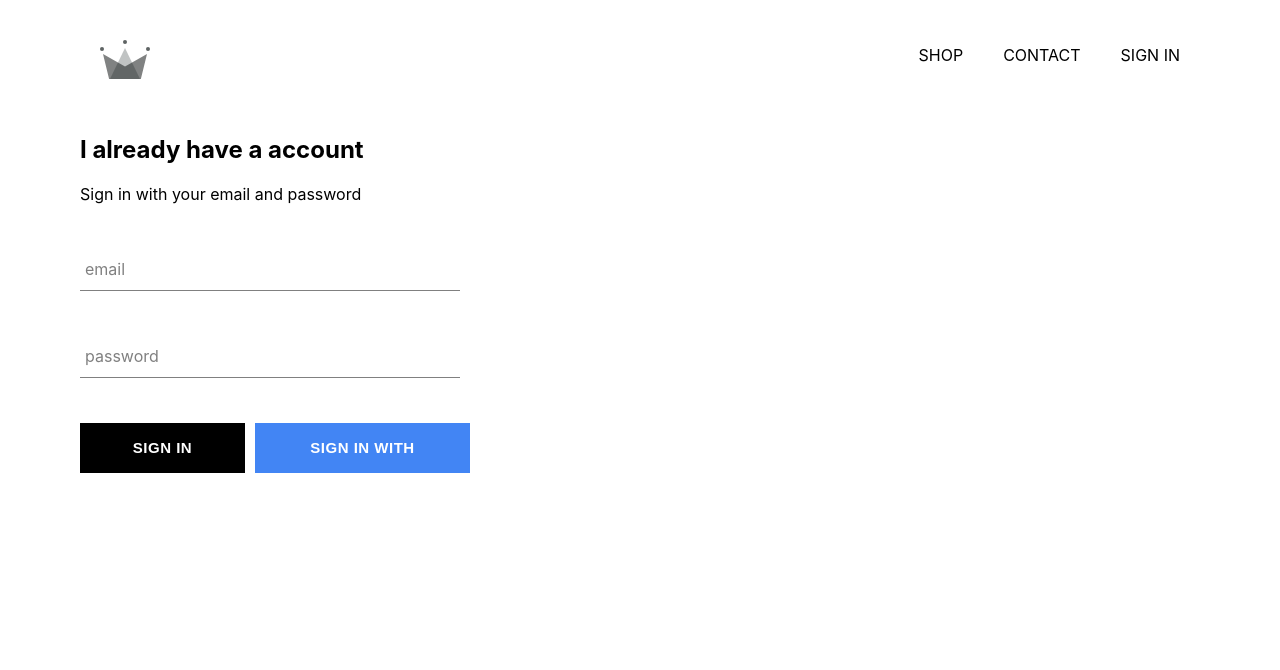
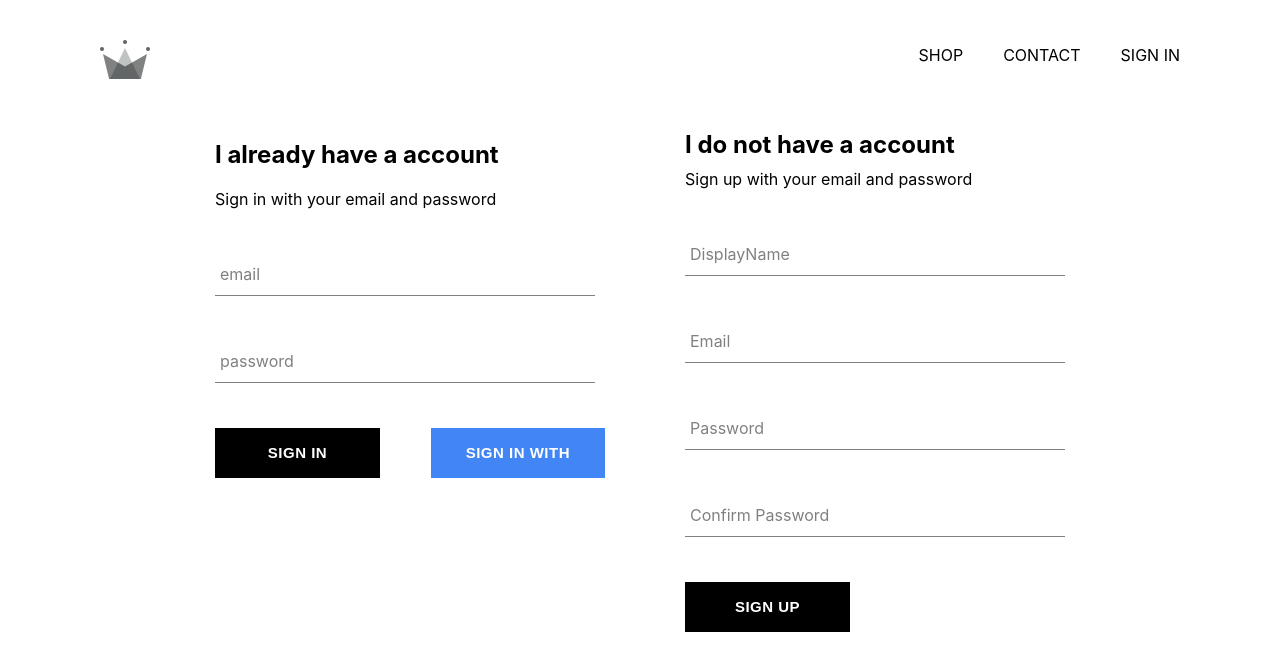
Before and after one commit to Mithun-joe/ecommerce-react, a React (Create React App) app: page /signin in a window 1280 px wide. Shown: the top 670 px of the page. Built offline with nearby package versions, Linux system fonts and the light colour scheme; no server answers.

Commit message:
updated sign up component

```diff
--- a/src/App.js
+++ b/src/App.js
@@ -5,7 +5,7 @@
 import ShopPage from './pages/shop/shop'
 import Header from "./components/header/header";
 import SignInAndSignUp from "./pages/sign-in-and-sign-up/sign-in-and-sign-up";
-import {auth} from './firebase/firebase.utils'
+import {auth , createUserProfileDocument} from './firebase/firebase.utils'
 
 
 class App extends React.Component {
@@ -20,10 +20,22 @@
     unsubscribeFromAuth = null;
 
     componentDidMount() {
-            this.unsubscribeFromAuth = auth.onAuthStateChanged(user => {
-            this.setState({currentUser:user});
+            this.unsubscribeFromAuth = auth.onAuthStateChanged( async userAuth => {
+                if(userAuth) {
+                    const userRef = await createUserProfileDocument(userAuth);
 
-            console.log(user);
+                    userRef.onSnapshot(snapShot => {
+                        this.setState({
+                            currentUser: {
+                                id: snapShot.id,...snapShot.data()
+                            }
+                        }
+                        );
+
+                        console.log(this.state)
+                    });
+                }
+                this.setState({currentUser:userAuth})
         });
     }
 
--- a/src/components/sign-in/sign-in.jsx
+++ b/src/components/sign-in/sign-in.jsx
@@ -5,8 +5,8 @@
 import {signInWithGoogle} from '../../firebase/firebase.utils'
 
 class SignIn extends React.Component{
-    constructor() {
-        super();
+    constructor(props) {
+        super(props);
 
         this.state ={
             email:'',
@@ -52,7 +52,7 @@
                             <CustomButton type='submit'> Sign In</CustomButton>
                             <CustomButton onClick={signInWithGoogle} isGoogleSignIn>
                                 {''}
-                                Sign In With Google{''}
+                                Sign In With{''}
                             </CustomButton>
                         </div>
                 </form>
--- /dev/null
+++ b/src/components/sign-up/sign-up-styles.scss
@@ -0,0 +1,9 @@
+.sign-up {
+  display: flex;
+  flex-direction: column;
+  width: 380px;
+
+  .title {
+    margin: 10px 0;
+  }
+}
--- /dev/null
+++ b/src/components/sign-up/sign-up.jsx
@@ -0,0 +1,102 @@
+import React from "react";
+import FormInput from "../form-input/form-input";
+import CustomButton from "../custom-button/custom-button";
+import {auth , createUserProfileDocument} from "../../firebase/firebase.utils";
+import './sign-up-styles.scss'
+
+
+class SignUp extends React.Component {
+    constructor(props) {
+        super(props);
+
+        this.state = {
+            displayName: '',
+            email: '' ,
+            password: '',
+            confirmPassword:''
+        }
+    }
+
+
+    handleSubmit = async event => {
+        event.preventDefault();
+
+        const {displayName, email, password , confirmPassword} =this.state;
+
+        if(password !== confirmPassword){
+            alert("password dosent match");
+        }
+
+        try {
+            const {user} = await auth.createUserWithEmailAndPassword(email, password);
+            await createUserProfileDocument(user, {displayName});
+
+            this.setState({
+                displayName: '',
+                email: '' ,
+                password: '',
+                confirmPassword:''
+            })
+        }
+        catch(error){
+            console.log(error)
+        }
+    };
+
+
+    handleChange = (event) => {
+        const {name , value} = event.target;
+
+        this.setState({
+            [name] : value
+        })
+    };
+
+    render() {
+        const {displayName, email, password ,confirmPassword} = this.state;
+        return(
+            <div className='sign-up'>
+                <h2 className='title'>I do not have a account</h2>
+                <span>Sign up with your email and password</span>
+                <form className='sign-up-form' onSubmit={this.handleSubmit}>
+                    <FormInput
+                        type='text'
+                        name='displayName'
+                        value={displayName}
+                        onChange={this.handleChange}
+                        label='DisplayName'
+                        required
+                    />
+                    <FormInput
+                        type='email'
+                        name='email'
+                        value={email}
+                        onChange={this.handleChange}
+                        label='Email'
+                        required
+                    />
+                    <FormInput
+                        type='password'
+                        name='password'
+                        value={password}
+                        onChange={this.handleChange}
+                        label='Password'
+                        required
+                    />
+                    <FormInput
+                        type='password'
+                        name='confirmPassword'
+                        value={confirmPassword}
+                        onChange={this.handleChange}
+                        label='Confirm Password'
+                        required
+                    />
+                    <CustomButton type='submit'>SIGN UP</CustomButton>
+                </form>
+            </div>
+        )
+    }
+}
+
+
+export default SignUp;
--- a/src/firebase/firebase.utils.js
+++ b/src/firebase/firebase.utils.js
@@ -15,6 +15,32 @@
 
 };
 
+export const createUserProfileDocument = async (userAuth, addtionalData) => {
+    if(!userAuth) return ;
+
+    const userRef = firestore.doc(`users/${userAuth.uid}`);
+
+    const snapShot = await userRef.get();
+
+    if (!snapShot.exists){
+        const {displayName , email} = userAuth ;
+        const createdAt = new Date();
+
+        try {
+            await userRef.set({
+                displayName,
+                email,
+                createdAt,
+                ...addtionalData
+            })
+        }catch (error) {
+            console.log('error Creating user', error.message);
+        }
+    }
+    return userRef;
+};
+
+
 firebase.initializeApp(config);
 
 export const auth = firebase.auth();
--- a/src/pages/sign-in-and-sign-up/sign-in-and-sign-up.jsx
+++ b/src/pages/sign-in-and-sign-up/sign-in-and-sign-up.jsx
@@ -1,11 +1,13 @@
 import React from 'react';
 import './sign-in-and-sign-up.style.scss';
 import SignIn from "../../components/sign-in/sign-in";
+import SignUp from "../../components/sign-up/sign-up";
 
 
 const SignInAndSignUp = () =>(
     <div className='sign-in-and-sign-up'>
        <SignIn/>
+       <SignUp/>
     </div>
 );
 
--- a/src/pages/sign-in-and-sign-up/sign-in-and-sign-up.style.scss
+++ b/src/pages/sign-in-and-sign-up/sign-in-and-sign-up.style.scss
@@ -0,0 +1,6 @@
+.sign-in-and-sign-up {
+  width: 850px;
+  display: flex;
+  justify-content: space-between;
+  margin: 30px auto;
+}
```
Also changed, not shown: refrence.txt, 1 other file (tests, documents, lock files or other folders).
